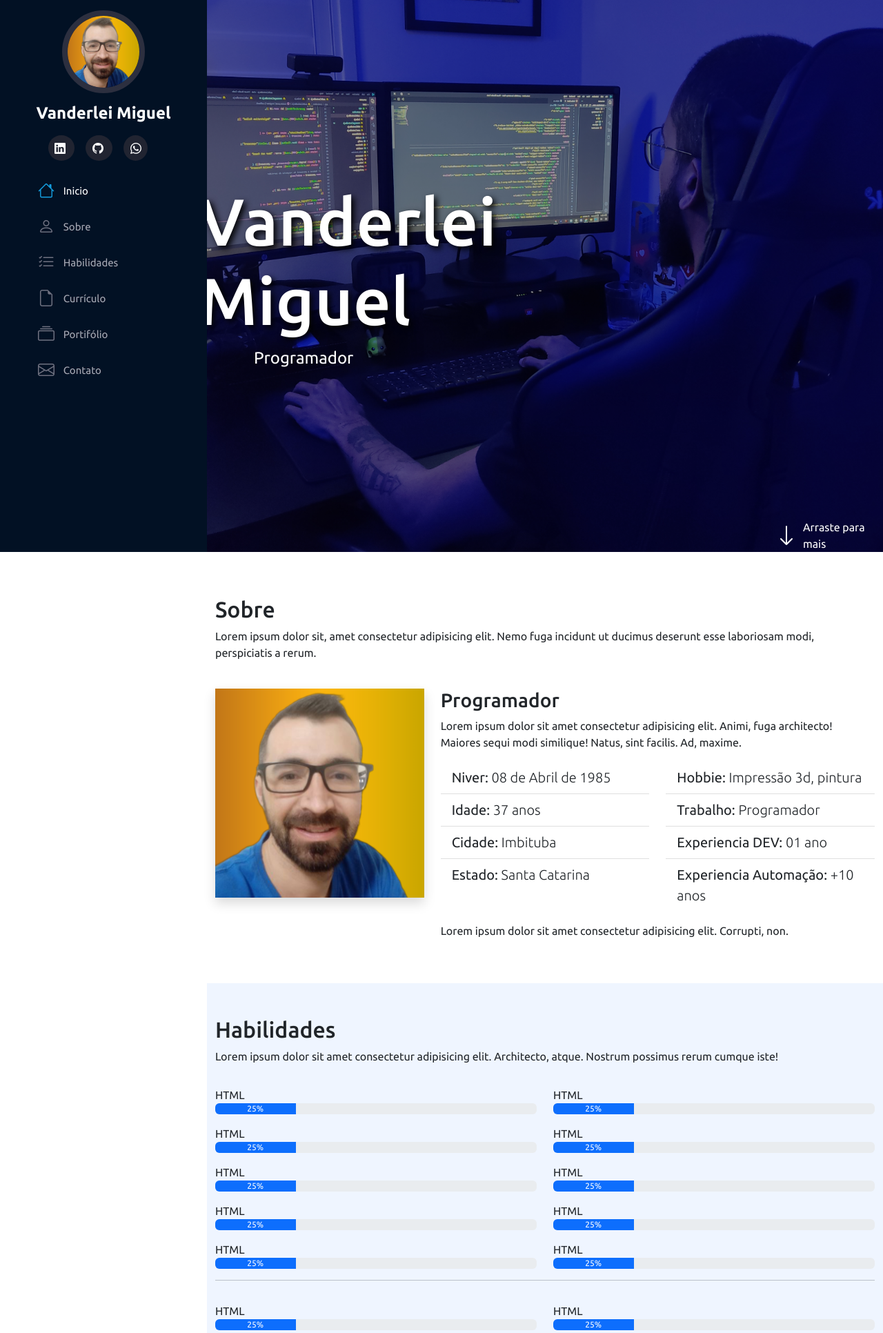
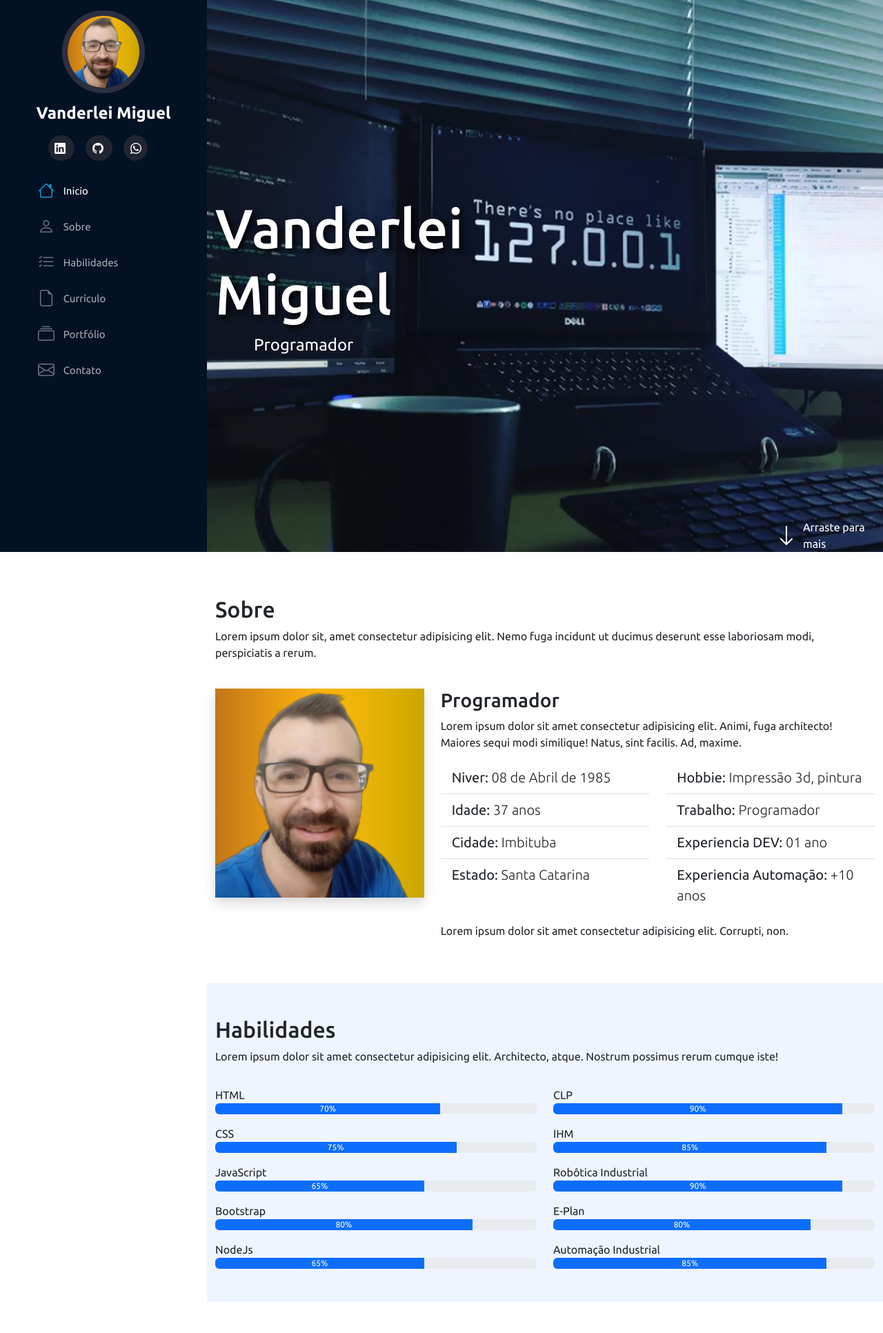
Before and after one commit to vanderleimiguel/portfolio, a Python web app: template templates/index.html in a window 1280 px wide. Shown: the top 1932 px of the page at 69% size. Run offline with Jinja, Linux system fonts and the light colour scheme; the template is opened without the code that fills it, so the values that code supplies are empty; some libraries are stand-ins or nearby versions.

Commit message:
estrutura completa

```diff
--- a/static/style.css
+++ b/static/style.css
@@ -96,7 +96,7 @@
 }
 
 section#inicio {
-  background-image: url("./img/bannerPortifolio.png");
+  background-image: url("./img/banner.jpg");
   background-repeat: no-repeat;
   background-size: cover;
   background-attachment: fixed;
@@ -107,7 +107,7 @@
 }
 
 section#inicio h2 {
-  font-size: 6rem;
+  font-size: 5rem;
 }
 
 section#inicio span#subtitle {
--- a/templates/index.html
+++ b/templates/index.html
@@ -63,8 +63,8 @@
             >
           </li>
           <li class="nav-item">
-            <a class="nav-link" href="#portifolio"
-              ><i class="bi bi-collection"></i> Portifólio</a
+            <a class="nav-link" href="#portfolio"
+              ><i class="bi bi-collection"></i> Portfólio</a
             >
           </li>
           <li class="nav-item">
@@ -95,6 +95,7 @@
           </div>
         </div>
       </section>
+
       <!-- section Sobre -->
       <section class="container mt-5" id="sobre">
         <div class="row w-100">
@@ -165,108 +166,90 @@
             <div class="col-md-6">
               <p class="mt-3 mb-0">HTML</p>
               <div class="progress">
-                <div class="progress-bar" role="progressbar" aria-label="Example with label" style="width: 25%;" aria-valuenow="25" aria-valuemin="0" aria-valuemax="100">25%</div>
+                <div class="progress-bar" role="progressbar" aria-label="Example with label" style="width: 70%;" aria-valuenow="70" aria-valuemin="0" aria-valuemax="100">70%</div>
               </div>
-              <p class="mt-3 mb-0">HTML</p>
+              <p class="mt-3 mb-0">CSS</p>
               <div class="progress">
-                <div class="progress-bar" role="progressbar" aria-label="Example with label" style="width: 25%;" aria-valuenow="25" aria-valuemin="0" aria-valuemax="100">25%</div>
+                <div class="progress-bar" role="progressbar" aria-label="Example with label" style="width: 75%;" aria-valuenow="75" aria-valuemin="0" aria-valuemax="100">75%</div>
               </div>
-              <p class="mt-3 mb-0">HTML</p>
+              <p class="mt-3 mb-0">JavaScript</p>
               <div class="progress">
-                <div class="progress-bar" role="progressbar" aria-label="Example with label" style="width: 25%;" aria-valuenow="25" aria-valuemin="0" aria-valuemax="100">25%</div>
+                <div class="progress-bar" role="progressbar" aria-label="Example with label" style="width: 65%;" aria-valuenow="65" aria-valuemin="0" aria-valuemax="100">65%</div>
               </div>
-              <p class="mt-3 mb-0">HTML</p>
+              <p class="mt-3 mb-0">Bootstrap</p>
               <div class="progress">
-                <div class="progress-bar" role="progressbar" aria-label="Example with label" style="width: 25%;" aria-valuenow="25" aria-valuemin="0" aria-valuemax="100">25%</div>
+                <div class="progress-bar" role="progressbar" aria-label="Example with label" style="width: 80%;" aria-valuenow="80" aria-valuemin="0" aria-valuemax="100">80%</div>
               </div>
-              <p class="mt-3 mb-0">HTML</p>
+              <p class="mt-3 mb-0">NodeJs</p>
               <div class="progress">
-                <div class="progress-bar" role="progressbar" aria-label="Example with label" style="width: 25%;" aria-valuenow="25" aria-valuemin="0" aria-valuemax="100">25%</div>
+                <div class="progress-bar" role="progressbar" aria-label="Example with label" style="width: 65%;" aria-valuenow="65" aria-valuemin="0" aria-valuemax="100">65%</div>
               </div>
             </div>
 
             <!--  hardskills parte 2 -->
             <div class="col-md-6">
-              <p class="mt-3 mb-0">HTML</p>
+              <p class="mt-3 mb-0">CLP</p>
               <div class="progress">
-                <div class="progress-bar" role="progressbar" aria-label="Example with label" style="width: 25%;" aria-valuenow="25" aria-valuemin="0" aria-valuemax="100">25%</div>
+                <div class="progress-bar" role="progressbar" aria-label="Example with label" style="width: 90%;" aria-valuenow="90" aria-valuemin="0" aria-valuemax="100">90%</div>
               </div>
-              <p class="mt-3 mb-0">HTML</p>
+              <p class="mt-3 mb-0">IHM</p>
               <div class="progress">
-                <div class="progress-bar" role="progressbar" aria-label="Example with label" style="width: 25%;" aria-valuenow="25" aria-valuemin="0" aria-valuemax="100">25%</div>
+                <div class="progress-bar" role="progressbar" aria-label="Example with label" style="width: 85%;" aria-valuenow="85" aria-valuemin="0" aria-valuemax="100">85%</div>
               </div>
-              <p class="mt-3 mb-0">HTML</p>
+              <p class="mt-3 mb-0">Robôtica Industrial</p>
               <div class="progress">
-                <div class="progress-bar" role="progressbar" aria-label="Example with label" style="width: 25%;" aria-valuenow="25" aria-valuemin="0" aria-valuemax="100">25%</div>
+                <div class="progress-bar" role="progressbar" aria-label="Example with label" style="width: 90%;" aria-valuenow="90" aria-valuemin="0" aria-valuemax="100">90%</div>
               </div>
-              <p class="mt-3 mb-0">HTML</p>
+              <p class="mt-3 mb-0">E-Plan</p>
               <div class="progress">
-                <div class="progress-bar" role="progressbar" aria-label="Example with label" style="width: 25%;" aria-valuenow="25" aria-valuemin="0" aria-valuemax="100">25%</div>
+                <div class="progress-bar" role="progressbar" aria-label="Example with label" style="width: 80%;" aria-valuenow="80" aria-valuemin="0" aria-valuemax="100">80%</div>
               </div>
-              <p class="mt-3 mb-0">HTML</p>
+              <p class="mt-3 mb-0">Automação Industrial</p>
               <div class="progress">
-                <div class="progress-bar" role="progressbar" aria-label="Example with label" style="width: 25%;" aria-valuenow="25" aria-valuemin="0" aria-valuemax="100">25%</div>
+                <div class="progress-bar" role="progressbar" aria-label="Example with label" style="width: 85%;" aria-valuenow="85" aria-valuemin="0" aria-valuemax="100">85%</div>
               </div>
             </div>
 
           </div>
 
 
-          <hr class="w-80 me-auto ms-auto">
+          <!-- <hr class="w-80 me-auto ms-auto"> -->
 
           <!-- Softskills  -->
-          <div class="row">
+          <!-- <div class="row">
 
             <div class="col-md-6">
-              <p class="mt-3 mb-0">HTML</p>
+              <p class="mt-3 mb-0">Proatividade</p>
               <div class="progress">
-                <div class="progress-bar" role="progressbar" aria-label="Example with label" style="width: 25%;" aria-valuenow="25" aria-valuemin="0" aria-valuemax="100">25%</div>
+                <div class="progress-bar" role="progressbar" aria-label="Example with label" style="width: 95%;" aria-valuenow="95" aria-valuemin="0" aria-valuemax="100">95%</div>
               </div>
-              <p class="mt-3 mb-0">HTML</p>
+              <p class="mt-3 mb-0">Comprometimento</p>
               <div class="progress">
-                <div class="progress-bar" role="progressbar" aria-label="Example with label" style="width: 25%;" aria-valuenow="25" aria-valuemin="0" aria-valuemax="100">25%</div>
+                <div class="progress-bar" role="progressbar" aria-label="Example with label" style="width: 98%;" aria-valuenow="98" aria-valuemin="0" aria-valuemax="100">98%</div>
               </div>
-              <p class="mt-3 mb-0">HTML</p>
+              <p class="mt-3 mb-0">Iniciativa</p>
               <div class="progress">
-                <div class="progress-bar" role="progressbar" aria-label="Example with label" style="width: 25%;" aria-valuenow="25" aria-valuemin="0" aria-valuemax="100">25%</div>
+                <div class="progress-bar" role="progressbar" aria-label="Example with label" style="width: 90%;" aria-valuenow="90" aria-valuemin="0" aria-valuemax="100">90%</div>
               </div>
-              <p class="mt-3 mb-0">HTML</p>
+
+
+            </div>
+            <div class="col-md-6">
+              <p class="mt-3 mb-0">Liderança</p>
               <div class="progress">
-                <div class="progress-bar" role="progressbar" aria-label="Example with label" style="width: 25%;" aria-valuenow="25" aria-valuemin="0" aria-valuemax="100">25%</div>
+                <div class="progress-bar" role="progressbar" aria-label="Example with label" style="width: 85%;" aria-valuenow="85" aria-valuemin="0" aria-valuemax="100">85%</div>
               </div>
-              <p class="mt-3 mb-0">HTML</p>
+              <p class="mt-3 mb-0">Comunicação</p>
               <div class="progress">
-                <div class="progress-bar" role="progressbar" aria-label="Example with label" style="width: 25%;" aria-valuenow="25" aria-valuemin="0" aria-valuemax="100">25%</div>
+                <div class="progress-bar" role="progressbar" aria-label="Example with label" style="width: 90%;" aria-valuenow="90" aria-valuemin="0" aria-valuemax="100">90%</div>
+              </div>
+              <p class="mt-3 mb-0">Trabalho em equipe</p>
+              <div class="progress">
+                <div class="progress-bar" role="progressbar" aria-label="Example with label" style="width: 95%;" aria-valuenow="95" aria-valuemin="0" aria-valuemax="100">95%</div>
               </div>
 
             </div>
-            <div class="col-md-6">
-              <p class="mt-3 mb-0">HTML</p>
-              <div class="progress">
-                <div class="progress-bar" role="progressbar" aria-label="Example with label" style="width: 25%;" aria-valuenow="25" aria-valuemin="0" aria-valuemax="100">25%</div>
-              </div>
-              <p class="mt-3 mb-0">HTML</p>
-              <div class="progress">
-                <div class="progress-bar" role="progressbar" aria-label="Example with label" style="width: 25%;" aria-valuenow="25" aria-valuemin="0" aria-valuemax="100">25%</div>
-              </div>
-              <p class="mt-3 mb-0">HTML</p>
-              <div class="progress">
-                <div class="progress-bar" role="progressbar" aria-label="Example with label" style="width: 25%;" aria-valuenow="25" aria-valuemin="0" aria-valuemax="100">25%</div>
-              </div>
-              <p class="mt-3 mb-0">HTML</p>
-              <div class="progress">
-                <div class="progress-bar" role="progressbar" aria-label="Example with label" style="width: 25%;" aria-valuenow="25" aria-valuemin="0" aria-valuemax="100">25%</div>
-              </div>
-              <p class="mt-3 mb-0">HTML</p>
-              <div class="progress">
-                <div class="progress-bar" role="progressbar" aria-label="Example with label" style="width: 25%;" aria-valuenow="25" aria-valuemin="0" aria-valuemax="100">25%</div>
-              </div>
-
-            </div>
-
-
-
-          </div>
+          </div> -->
 
         </div>
 
@@ -286,18 +269,18 @@
                 <h4>Desenvolvimento Full Stack</h4>
                 <h5>2022 - 2023</h5>
                 <p><em>Blue EdTech</em></p>
+                <p>Linguagens Html5, CSS3, JavaScript, NodeJS, Express, NestJS, ReactJS, Git e Github</p>
+              </div>
+              <div class="cv-item">
+                <h4>Tecnólogo em Mecatrônica Industrial</h4>
+                <h5>2010 - 2014</h5>
+                <p><em>Unisociesc Centro Universitário</em></p>
                 <p>Linguagens Lorem ipsum dolor sit.</p>
               </div>
               <div class="cv-item">
-                <h4>Desenvolvimento Full Stack</h4>
-                <h5>2022 - 2023</h5>
-                <p><em>Blue EdTech</em></p>
-                <p>Linguagens Lorem ipsum dolor sit.</p>
-              </div>
-              <div class="cv-item">
-                <h4>Desenvolvimento Full Stack</h4>
-                <h5>2022 - 2023</h5>
-                <p><em>Blue EdTech</em></p>
+                <h4>Black Belt Lean Six Sigma</h4>
+                <h5>2021</h5>
+                <p><em>PGS Consultoria - WHB Automotive</em></p>
                 <p>Linguagens Lorem ipsum dolor sit.</p>
               </div>
             </div>
@@ -307,7 +290,7 @@
               <h3 class="cv-title">Profissional</h3>
 
               <div class="cv-item">
-                <h4>Desenvolvimento Full Stack</h4>
+                <h4>VJ Tech</h4>
                 <h5>2022 - 2023</h5>
                 <p><em>Blue EdTech</em></p>
                 <p>Linguagens Lorem ipsum dolor sit.</p>
@@ -337,10 +320,10 @@
 
       </section>
 
-      <!-- Portifolio -->
-      <section class="section-bg mt-5" id="potifolio">
+      <!-- Portfolio -->
+      <section class="section-bg mt-5" id="portfolio">
         <div class="container pb-5 pt-5">
-          <h2 class="pb-4">Portifólio</h2>
+          <h2 class="pb-4">Portfólio</h2>
 
           <div id="carouselPortfolio" class="carousel carousel-dark slide" data-bs-ride="carousel">
             <div class="carousel-indicators">
@@ -496,22 +479,42 @@
                     <p>vanderleimiguel@hotmail.com</p>
                   </div>
 
+                  <iframe src="https://www.google.com/maps/embed?pb=!1m18!1m12!1m3!1d3514.934421625469!2d-48.671990985255576!3d-28.23967005664473!2m3!1f0!2f0!3f0!3m2!1i1024!2i768!4f13.1!3m3!1m2!1s0x9526b5859df8ff0f%3A0x2e0a6eea5a329b01!2sR.%20Ern%C3%A2ni%20Cotrim%2C%20253%20-%20Paes%20Leme%2C%20Imbituba%20-%20SC%2C%2088780-000!5e0!3m2!1spt-BR!2sbr!4v1659706435169!5m2!1spt-BR!2sbr" width="400" height="300" style="border:0;" allowfullscreen="" loading="lazy" referrerpolicy="no-referrer-when-downgrade" class="w-100"></iframe>
 
                 </div>
 
+              </div>
+
+              <div class="col-md-7 mt-5 mt-md-0">
+                <div class="card p-5 h-100 shadow border-0">
+
+                  <form class="row g-3">
+
+                    <div class="col-md-6">
+                      <label for="nome" class="form-label">Nome:</label>
+                      <input type="text" class="form-control" id="nome" name="nome" placeholder="Digite seu nome">
+                    </div>
+
+                    <div class="col-md-6">
+                      <label for="email" class="form-label">Email:</label>
+                      <input type="email" class="form-control" id="email" name="email" placeholder="Digite seu email">
+                    </div>
+
+                    <div class="col-12">
+                      <label for="mensagem" class="form-label">Mensagem: </label>
+                      <textarea type="text" class="form-control" rows="10" id="mensagem" name="mensagem" placeholder="Digite sua mensagem"></textarea>
+                    </div>
+
+
+                    <div class="col-12 d-flex justify-content-center mt-4">
+                      <button type="submit" class="btn btn-primary">Enviar mensagem</button>
+                    </div>
+                  </form>
+                </div>
 
               </div>
 
-              <div class="col-md-7">
-
-
-              </div>
-
-
-
             </div>
-
-
 
         </div>
 
```
Also changed, not shown: static/img/banner.jpg (added).
